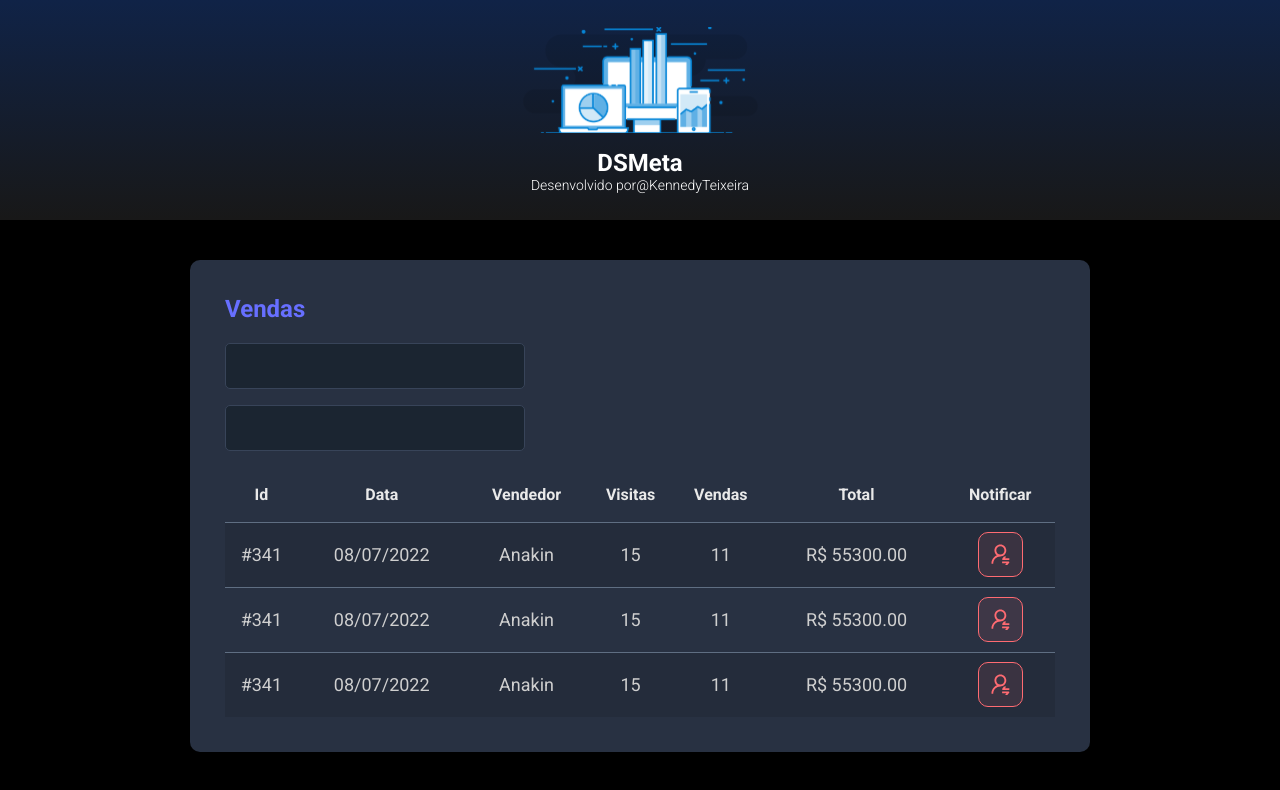
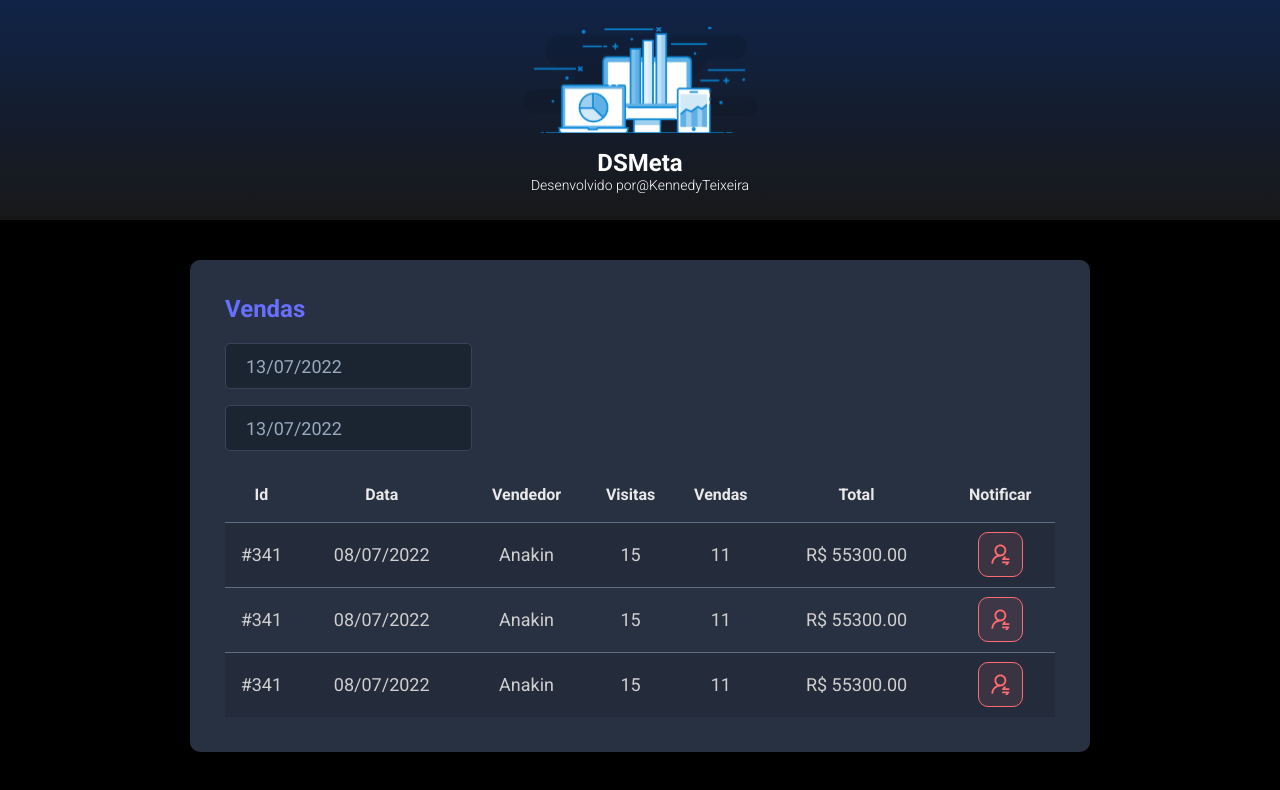
Before and after one commit to KennedyTeixeira/DSMeta, a React (Vite) app in the folder frontend/: page / in a window 1280 px wide. Shown: the top 790 px of the page. Built offline with nearby package versions, Linux system fonts and the light colour scheme.

Commit message:
Datepicker

```diff
--- a/frontend/package.json
+++ b/frontend/package.json
@@ -8,7 +8,9 @@
     "preview": "vite preview"
   },
   "dependencies": {
+    "@types/react-datepicker": "4.4.2",
     "react": "^18.0.0",
+    "react-datepicker": "4.8.0",
     "react-dom": "^18.0.0"
   },
   "devDependencies": {
--- a/frontend/src/components/SalesCard/index.tsx
+++ b/frontend/src/components/SalesCard/index.tsx
@@ -1,5 +1,7 @@
-import NotificationBotton from '../NotificationButton';
-import './styles.css'
+import DatePicker from "react-datepicker";
+import "react-datepicker/dist/react-datepicker.css";
+import NotificationBotton from "../NotificationButton";
+import "./styles.css";
 
 function SalesCard() {
   return (
@@ -7,10 +9,20 @@
       <h2>Vendas</h2>
       <div>
         <div className="dsmeta-form-control-container">
-          <input className="dsmeta-form-control" type="text" />
+          <DatePicker
+            selected={new Date()}
+            onChange={(date: Date) => {}}
+            className="dsmeta-form-control"
+            dateFormat="dd/MM/yyyy"
+          />
         </div>
         <div className="dsmeta-form-control-container">
-          <input className="dsmeta-form-control" type="text" />
+          <DatePicker
+            selected={new Date()}
+            onChange={(date: Date) => {}}
+            className="dsmeta-form-control"
+            dateFormat="dd/MM/yyyy"
+          />
         </div>
       </div>
       <div>
@@ -36,7 +48,7 @@
               <td>R$ 55300.00</td>
               <td>
                 <div className="dsmeta-red-btn-container">
-                    <NotificationBotton />
+                  <NotificationBotton />
                 </div>
               </td>
             </tr>
@@ -49,7 +61,7 @@
               <td>R$ 55300.00</td>
               <td>
                 <div className="dsmeta-red-btn-container">
-                    <NotificationBotton />
+                  <NotificationBotton />
                 </div>
               </td>
             </tr>
@@ -62,7 +74,7 @@
               <td>R$ 55300.00</td>
               <td>
                 <div className="dsmeta-red-btn-container">
-                    <NotificationBotton />
+                  <NotificationBotton />
                 </div>
               </td>
             </tr>
```
Also changed, not shown: 1 other file (tests, documents, lock files or other folders).
